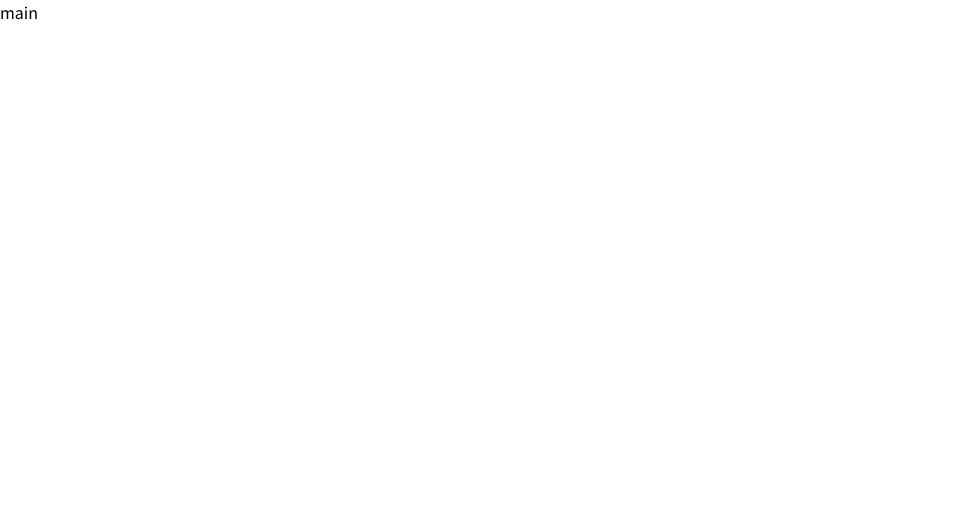
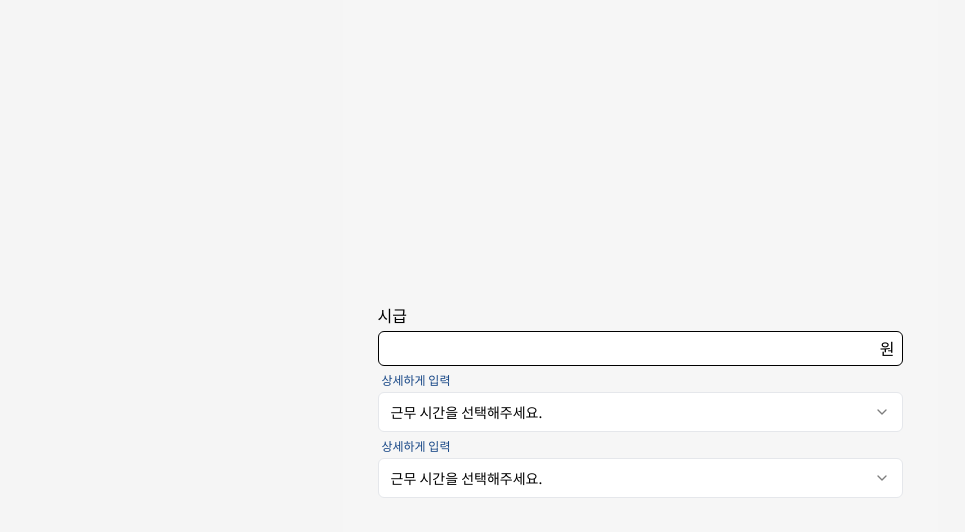
Before and after one commit to AkoIsCat/PayTime, a Next.js app: page /main in a window 1280 px wide. Shown: the top 532 px of the page, without its empty margins (0-965 px from the left). Built offline with nearby package versions, Linux system fonts and the light colour scheme.

Commit message:
Feat: 컴포넌트 확인을 위한 코드

```diff
--- a/src/app/(main)/main/page.tsx
+++ b/src/app/(main)/main/page.tsx
@@ -1,3 +1,21 @@
+import Background from '@/app/components/Background';
+import Contents from '@/app/components/Contents';
+import HourlyWageForm from '../components/HourlyWageForm';
+import SelectWorkHours from '../components/SelectWorkHours';
+import DetailHoursToggle from '../components/DetailHoursToggle';
+
 export default function Main() {
-  return <div>main</div>;
+  return (
+    <Background>
+      <Contents splash={0}>
+        <div>
+          <HourlyWageForm />
+          <DetailHoursToggle>상세하게 입력</DetailHoursToggle>
+          <SelectWorkHours itemType="time" />
+          <DetailHoursToggle>상세하게 입력</DetailHoursToggle>
+          <SelectWorkHours itemType="day" />
+        </div>
+      </Contents>
+    </Background>
+  );
 }
```
